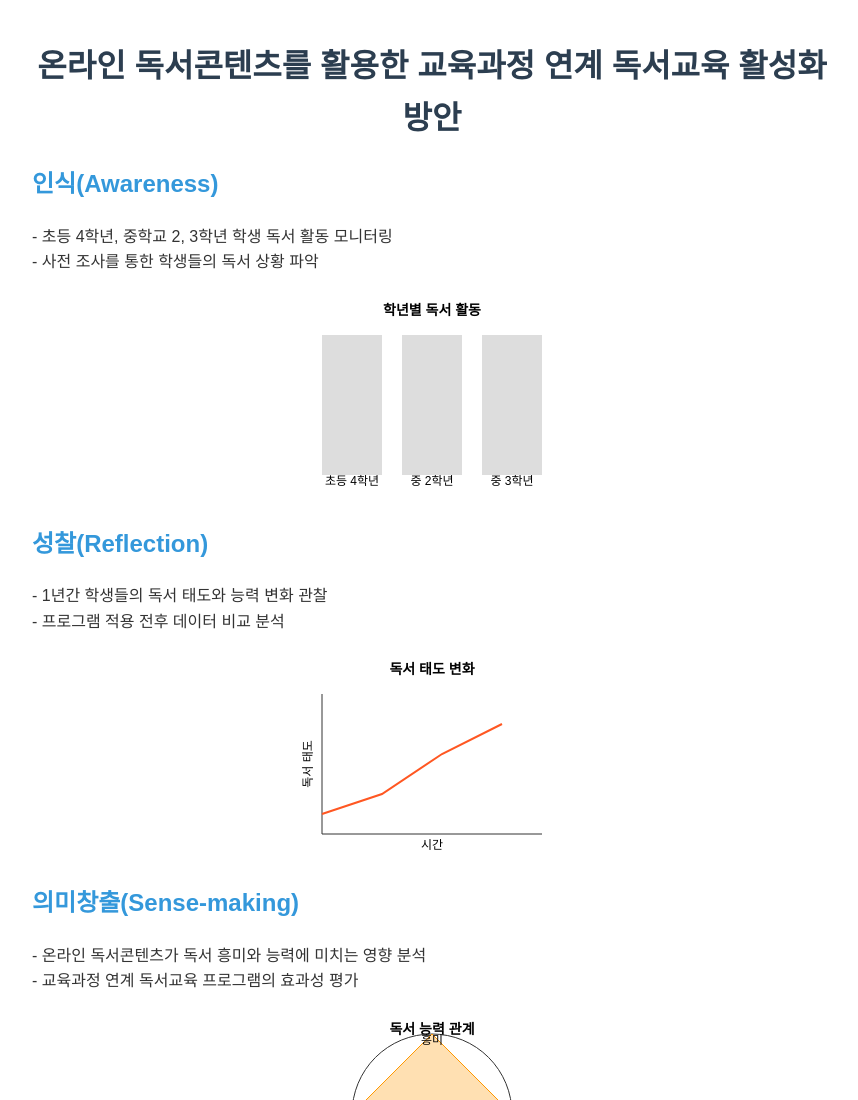
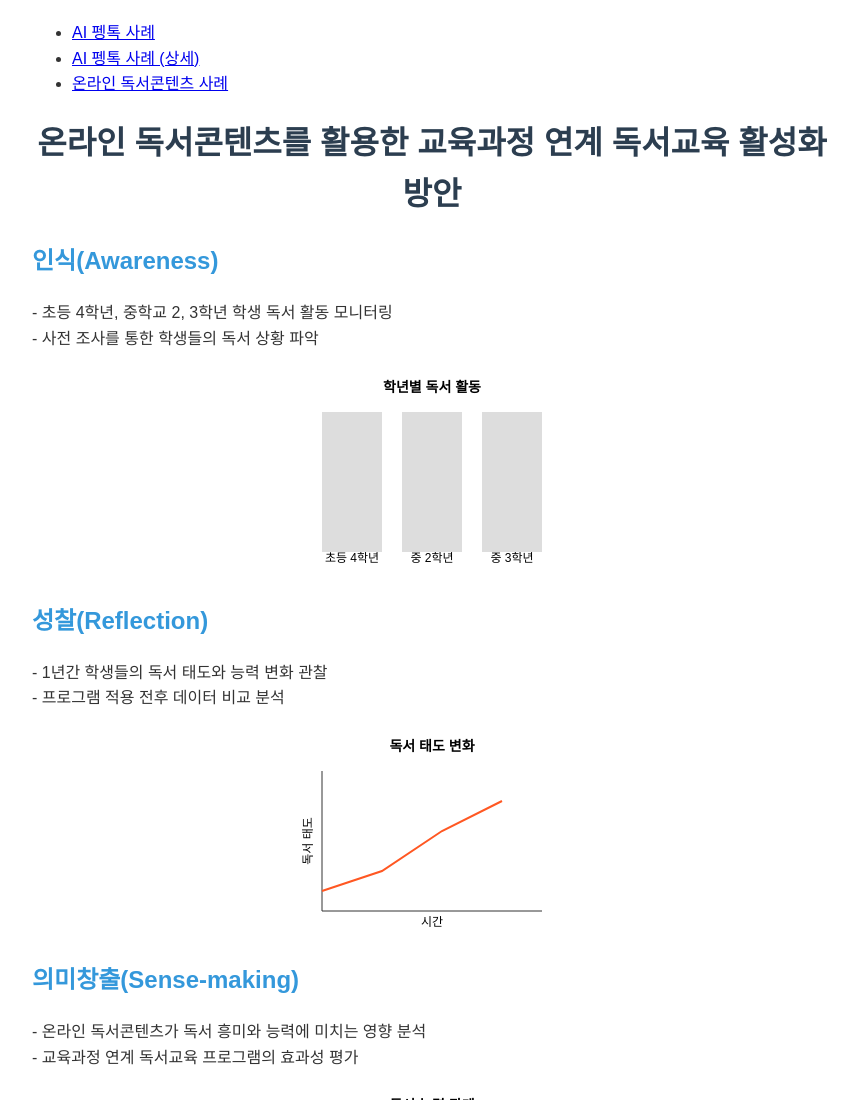
Before and after one commit to kfcmanck/verbert, a plain HTML site: page page3.html in a window 1280 px wide. Shown: the top 1100 px of the page, without its empty margins (208-1066 px from the left). Drawn offline with Linux system fonts and the light colour scheme.

Commit message:
Update and rename 3.html to page3.html

```diff
--- a/3.html
+++ b/page3.html
@@ -1,3 +1,10 @@
+<nav>
+  <ul>
+    <li><a href="index.html">AI 펭톡 사례</a></li>
+    <li><a href="page2.html">AI 펭톡 사례 (상세)</a></li>
+    <li><a href="page3.html">온라인 독서콘텐츠 사례</a></li>
+  </ul>
+</nav>
 <!DOCTYPE html>
 <html lang="ko">
 <head>
```
